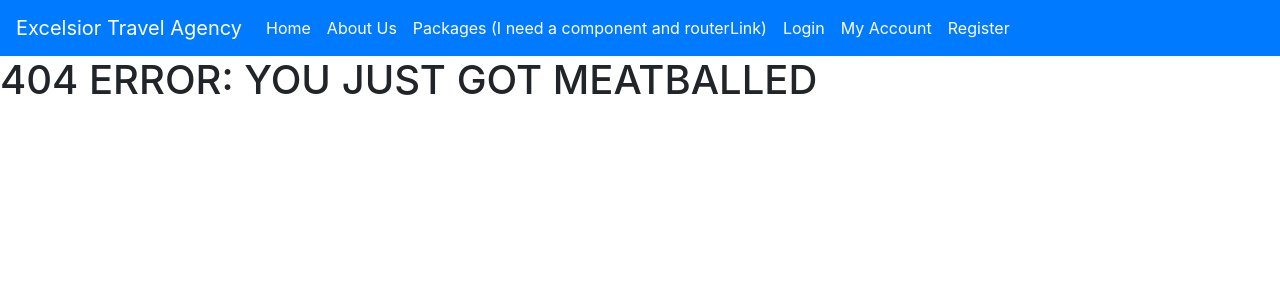
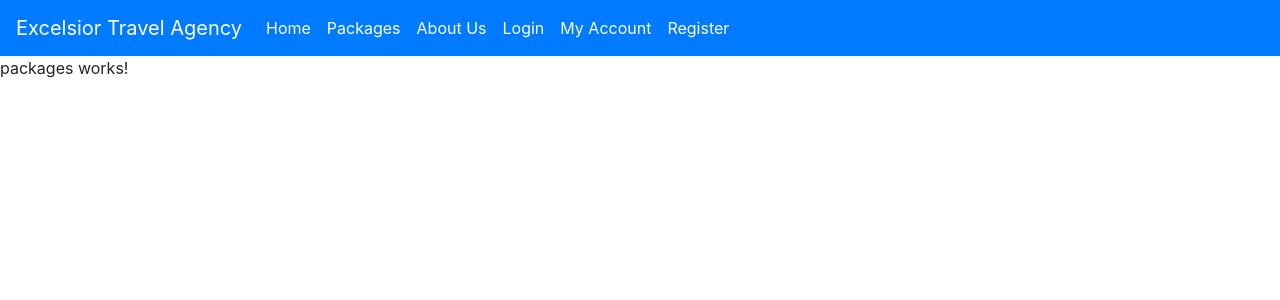
Before and after one commit to Jmetzger504/Excelsior-Travel-Agency-Website, an Angular app: page /packages in a window 1280 px wide. Before the commit this address had no page. Shown: the top 300 px of the page. Built offline with nearby package versions, Linux system fonts and the light colour scheme.

Commit message:
TODO.txt added

```diff
--- a/src/app/app-routing.module.ts
+++ b/src/app/app-routing.module.ts
@@ -5,6 +5,7 @@ import { HomeComponent } from './home/home.component';
 import { LoginComponent } from './login/login.component';
 import { MyaccountComponent } from './myaccount/myaccount.component';
 import { NotfoundComponent } from './notfound/notfound.component';
+import { PackagesComponent } from './packages/packages.component';
 import { RegisterComponent } from './register/register.component';
 
 const routes: Routes = [
@@ -14,6 +15,7 @@ const routes: Routes = [
   {path: 'home',component: HomeComponent},
   {path: '', component: HomeComponent},
   {path: 'aboutus',component: AboutusComponent},
+  {path: 'packages',component: PackagesComponent},
   {path: '**', component: NotfoundComponent}
 ];
 
--- a/src/app/app.component.html
+++ b/src/app/app.component.html
@@ -3,8 +3,8 @@
   <div class="collapse navbar-collapse" id="navbarNavAltMarkup">
     <div class="navbar-nav">
       <a class="nav-item nav-link active" routerLink = "home">Home<span class="sr-only">(current)</span></a>
+      <a class="nav-item nav-link active" routerLink = "packages">Packages</a>
       <a class="nav-item nav-link active" routerLink = "aboutus">About Us</a>
-      <a class="nav-item nav-link active">Packages (I need a component and routerLink)</a>
       <a class="nav-item nav-link active" routerLink="login">Login</a>
       <a class="nav-item nav-link active" routerLink="myaccount">My Account</a>
       <a class="nav-item nav-link active" routerLink="register">Register</a>
--- a/src/app/app.module.ts
+++ b/src/app/app.module.ts
@@ -9,6 +9,7 @@ import { RegisterComponent } from './register/register.component';
 import { HomeComponent } from './home/home.component';
 import { AboutusComponent } from './aboutus/aboutus.component';
 import { NotfoundComponent } from './notfound/notfound.component';
+import { PackagesComponent } from './packages/packages.component';
 
 @NgModule({
   declarations: [
@@ -18,7 +19,8 @@ import { NotfoundComponent } from './notfound/notfound.component';
     RegisterComponent,
     HomeComponent,
     AboutusComponent,
-    NotfoundComponent
+    NotfoundComponent,
+    PackagesComponent
   ],
   imports: [
     BrowserModule,
--- /dev/null
+++ b/src/app/packages/packages.component.html
@@ -0,0 +1 @@
+<p>packages works!</p>
--- /dev/null
+++ b/src/app/packages/packages.component.ts
@@ -0,0 +1,15 @@
+import { Component, OnInit } from '@angular/core';
+
+@Component({
+  selector: 'app-packages',
+  templateUrl: './packages.component.html',
+  styleUrls: ['./packages.component.css']
+})
+export class PackagesComponent implements OnInit {
+
+  constructor() { }
+
+  ngOnInit(): void {
+  }
+
+}
```
Also changed, not shown: TODO.txt (added), src/app/packages/packages.component.css (added), 1 other file (tests, documents, lock files or other folders).
